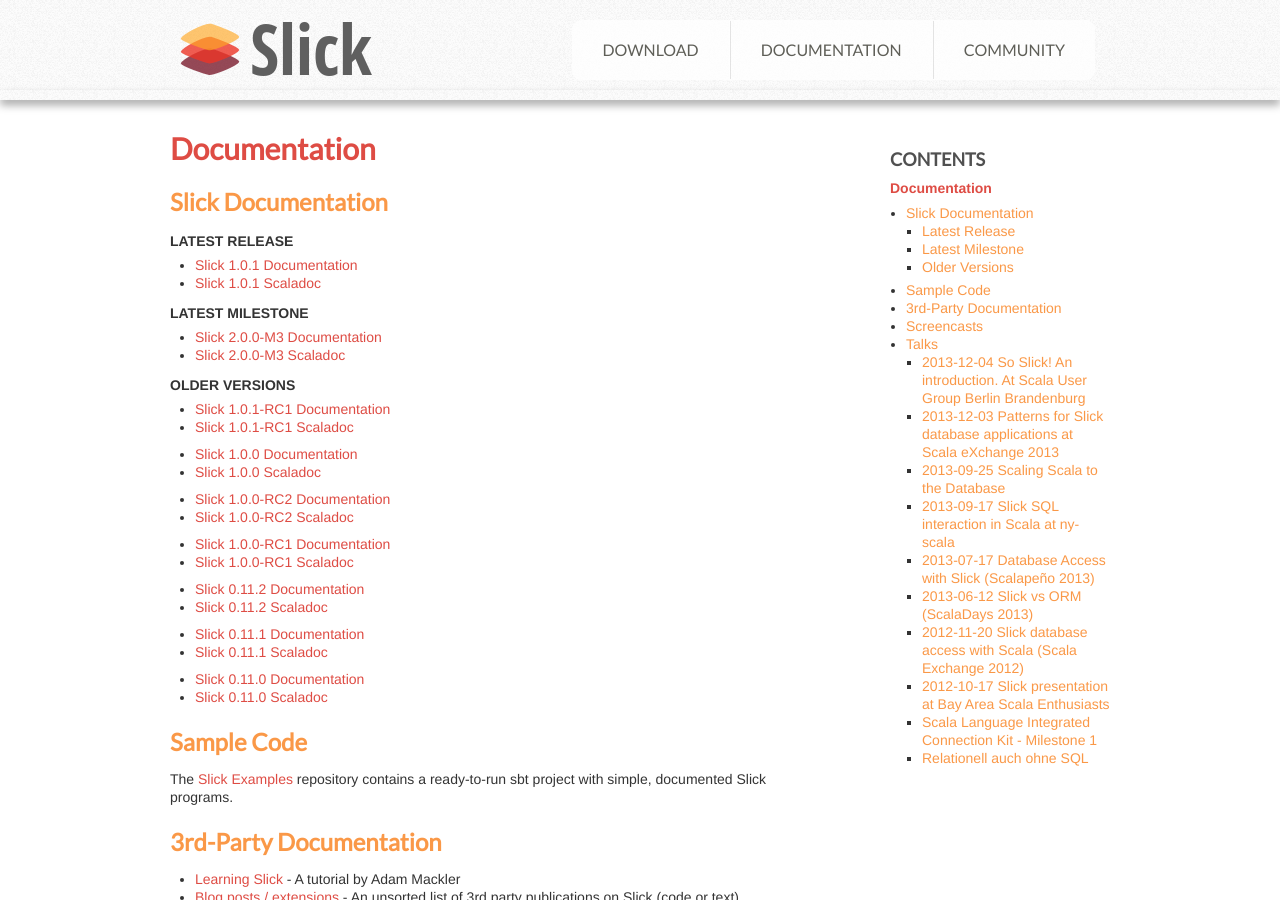
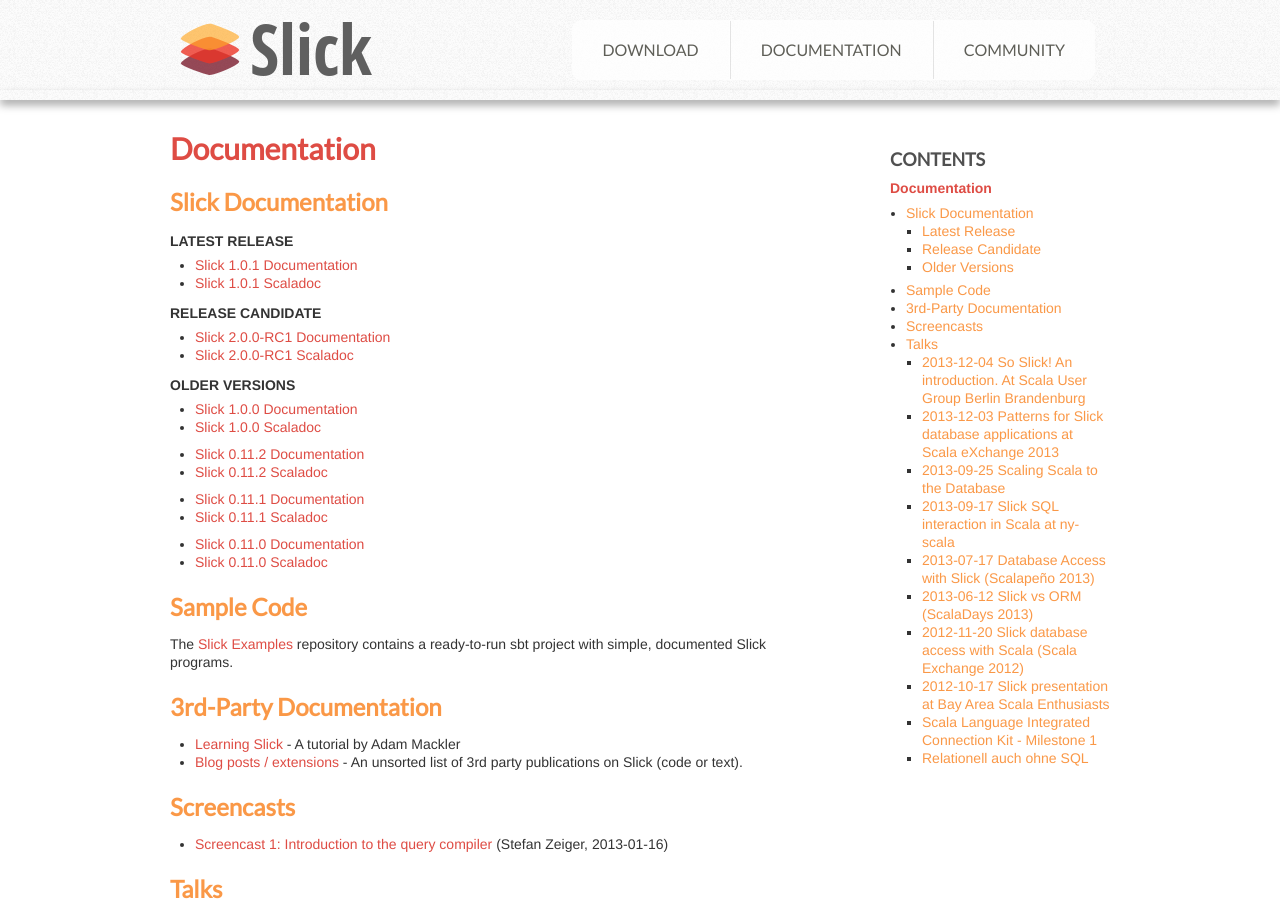
Before and after one commit to slick/slick.github.com, a Jekyll site: the page built from docs/index.md, in a window 1280 px wide and 900 px high. Built offline with Jekyll 4.4.1, drawn with Linux system fonts in a browser that asks for light colours.

Commit message:
Update for 2.0.0-RC1

```diff
--- a/docs/index.md
+++ b/docs/index.md
@@ -10,26 +10,17 @@
 * [Slick 1.0.1 Documentation](/doc/1.0.1/)
 * [Slick 1.0.1 Scaladoc](/doc/1.0.1/api/)
 
-#### Latest Milestone
+<!-- #### Latest Milestone -->
 
-* [Slick 2.0.0-M3 Documentation](/doc/2.0.0-M3/)
-* [Slick 2.0.0-M3 Scaladoc](/doc/2.0.0-M3/api/)
+#### Release Candidate
 
-<!-- ## Release Candidate -->
+* [Slick 2.0.0-RC1 Documentation](/doc/2.0.0-RC1/)
+* [Slick 2.0.0-RC1 Scaladoc](/doc/2.0.0-RC1/api/)
 
 #### Older Versions
 
-* [Slick 1.0.1-RC1 Documentation](/doc/1.0.1-RC1/)
-* [Slick 1.0.1-RC1 Scaladoc](/doc/1.0.1-RC1/api/)
-
 * [Slick 1.0.0 Documentation](/doc/1.0.0/)
 * [Slick 1.0.0 Scaladoc](/doc/1.0.0/api/)
-
-* [Slick 1.0.0-RC2 Documentation](/doc/1.0.0-RC2/)
-* [Slick 1.0.0-RC2 Scaladoc](/doc/1.0.0-RC2/api/)
-
-* [Slick 1.0.0-RC1 Documentation](/doc/1.0.0-RC1/)
-* [Slick 1.0.0-RC1 Scaladoc](/doc/1.0.0-RC1/api/)
 
 * [Slick 0.11.2 Documentation](/doc/0.11.2/)
 * [Slick 0.11.2 Scaladoc](/doc/0.11.2/api/)
```
Also changed, not shown: news/_posts/2013-12-03-Patterns-for-Slick-database-applications-Scala-eXchange.md (+1 -1 lines), news/_posts/2013-12-24-slick-2.0.0-RC1-released.md (added, +70 -0 lines).
